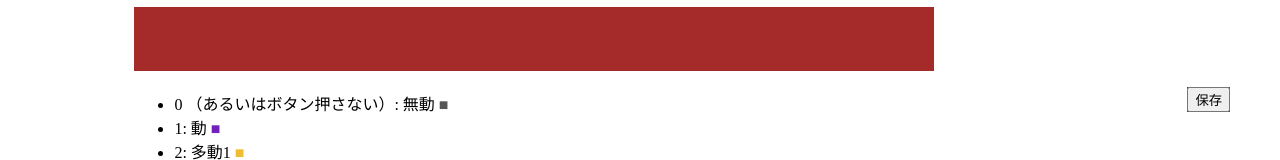
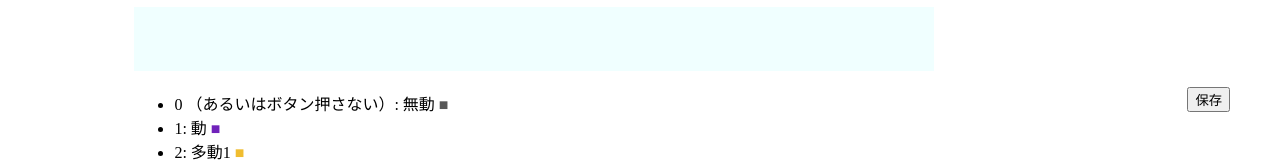
Before and after one commit to lesguillemets/am41LabelFrames, a plain HTML site: page index.html in a window 1280 px wide. Shown: the part 492-652 px from the top of the page. Drawn offline with Linux system fonts and the light colour scheme.

Commit message:
let's fix layout here

```diff
--- a/main.css
+++ b/main.css
@@ -26,10 +26,9 @@
 
 .right-control {
 	grid-area: right-control;
-	background-color:green;
+	/* background-color:green; */
 	justify-self: center;
 	align-self: center;
-	grid-area: right-control;
 }
 
 #the-video {
@@ -39,7 +38,7 @@
 }
 
 #record {
-	background-color: brown;
+	background-color: azure;
 }
 
 #currentposition {
```
